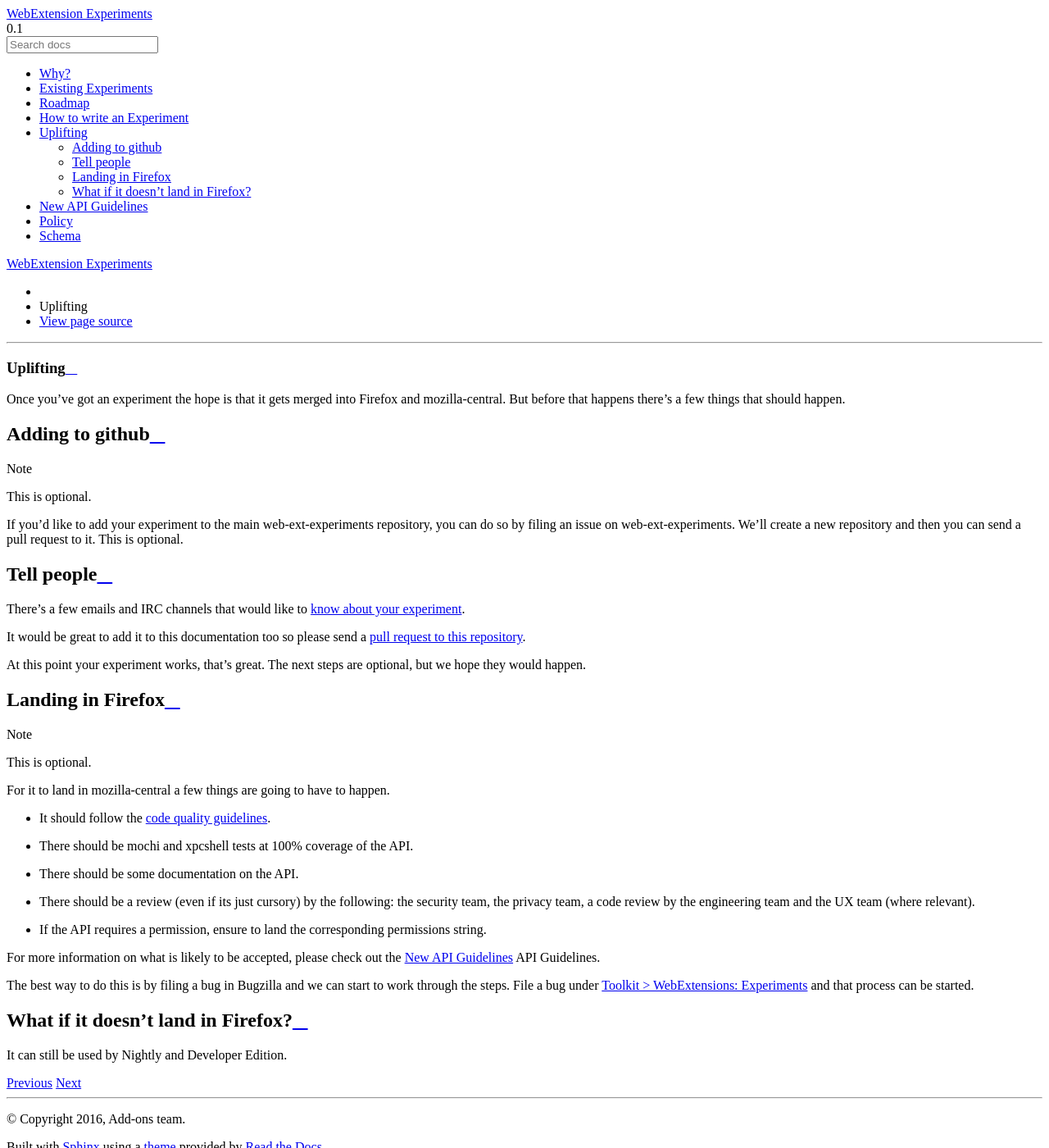
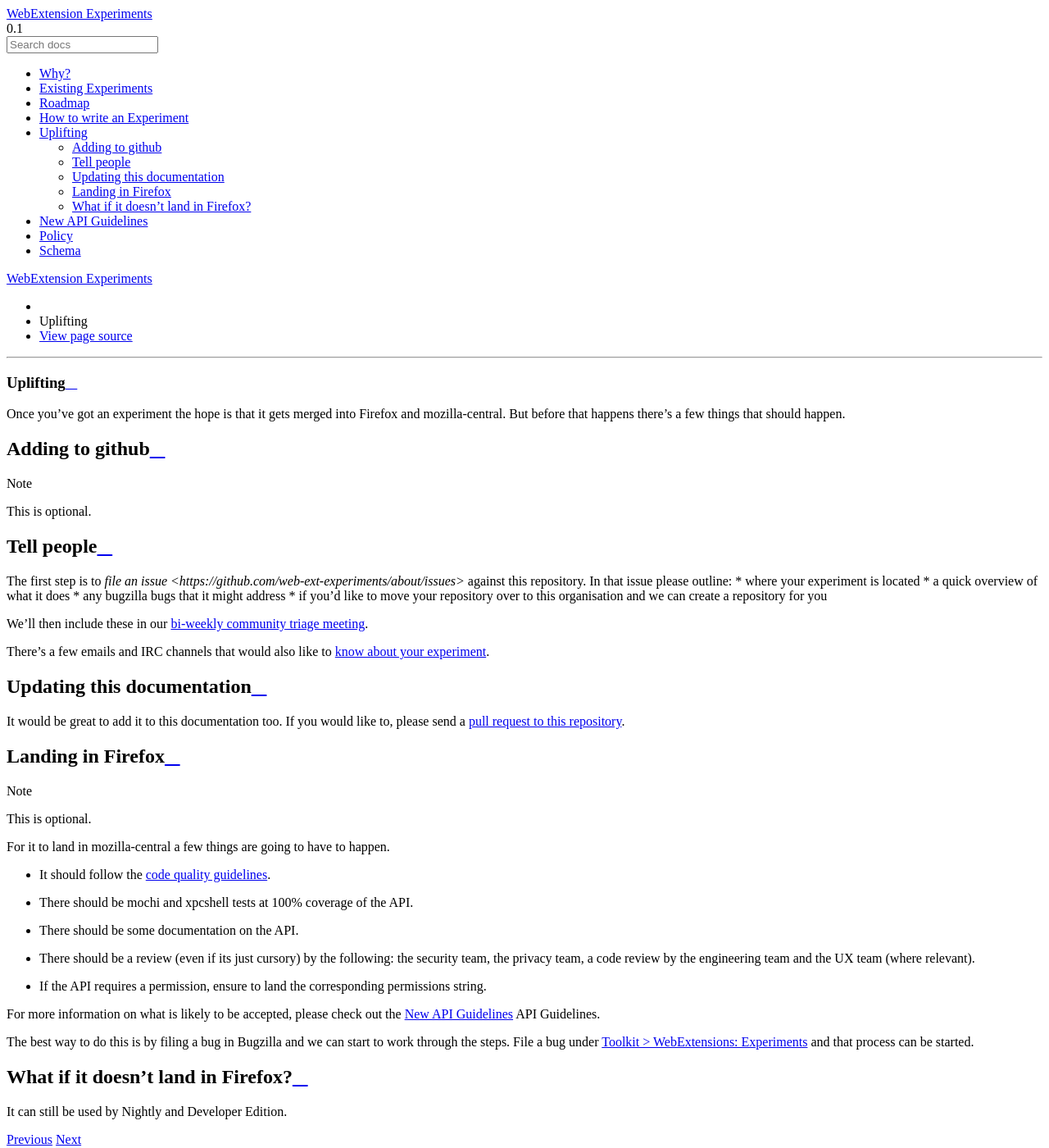
Before and after one commit to web-ext-experiments/about, a Sphinx documentation site: the page built from source/uplifting.rst, in a window 1280 px wide and 1400 px high. Shown: the whole window at 82% size. Built offline with Sphinx 7.4.7 and the Read the Docs theme 2.0.0, drawn with Linux system fonts in a browser that asks for light colours; comment, search, counter and statistics services are not loaded.

Commit message:
add in new issue plan

```diff
--- a/source/uplifting.rst
+++ b/source/uplifting.rst
@@ -10,16 +10,23 @@
 
 .. note:: This is optional.
 
-If you'd like to add your experiment to the main web-ext-experiments repository, you can do so by filing an issue on web-ext-experiments. We'll create a new repository and then you can send a pull request to it. This is optional.
-
 Tell people
 -----------
 
-There's a few emails and IRC channels that would like to `know about your experiment <https://wiki.mozilla.org/Add-ons#Getting_in_touch>`_.
+The first step is to `file an issue <https://github.com/web-ext-experiments/about/issues>` against this repository. In that issue please outline:
+* where your experiment is located
+* a quick overview of what it does
+* any bugzilla bugs that it might address
+* if you'd like to move your repository over to this organisation and we can create a repository for you
 
-It would be great to add it to this documentation too so please send a `pull request to this repository <https://github.com/web-ext-experiments/about>`_.
+We'll then include these in our `bi-weekly community triage meeting <https://wiki.mozilla.org/Add-ons/Contribute/Triage#Next_Meeting>`_.
 
-At this point your experiment works, that's great. The next steps are optional, but we hope they would happen.
+There's a few emails and IRC channels that would also like to `know about your experiment <https://wiki.mozilla.org/Add-ons#Getting_in_touch>`_.
+
+Updating this documentation
+---------------------------
+
+It would be great to add it to this documentation too. If you would like to, please send a `pull request to this repository <https://github.com/web-ext-experiments/about>`_.
 
 Landing in Firefox
 ------------------
```
Also changed, not shown: CODE_OF_CONDUCT.md (added, +4 -0 lines), ISSUE_TEMPLATE.md (added, +9 -0 lines).
